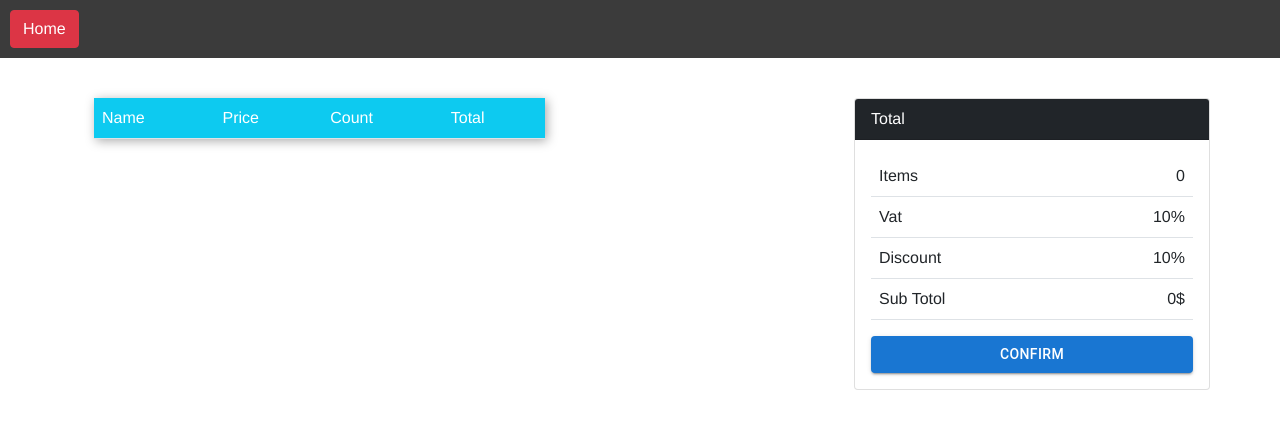
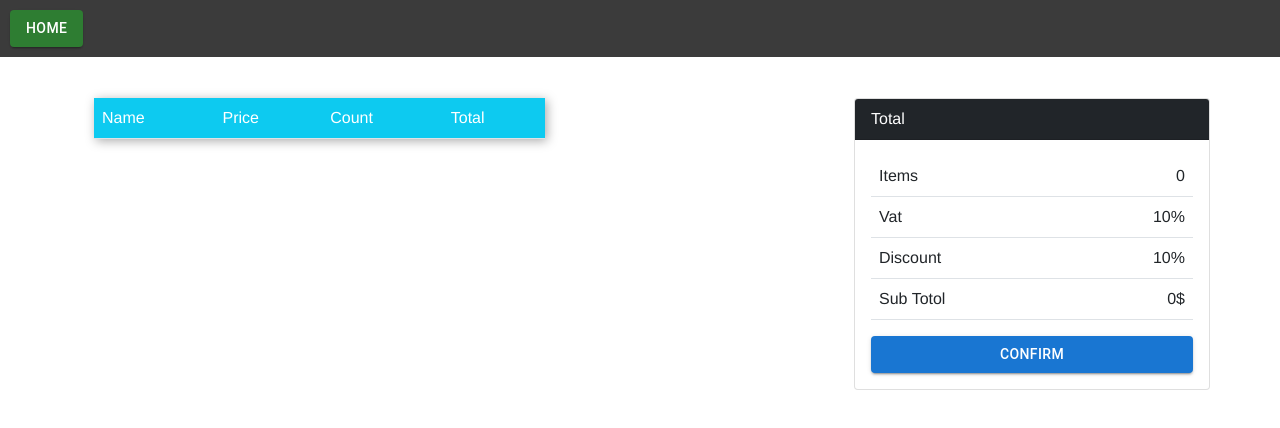
Before and after one commit to shuvooa707/react-shopping-cart, a React (Create React App) app: page /CartPage in a window 1280 px wide. Shown: the top 428 px of the page. Built offline with nearby package versions, Linux system fonts and the light colour scheme.

Commit message:
minor changes

```diff
--- a/package.json
+++ b/package.json
@@ -9,6 +9,7 @@
     "@fortawesome/free-solid-svg-icons": "^5.15.4",
     "@fortawesome/react-fontawesome": "^0.1.16",
     "@mui/material": "^5.4.0",
+    "antd": "^4.18.5",
     "bootstrap": "^5.1.3",
     "fontawesome": "5.6.3",
     "react": "17.0.2",
--- a/src/Navbar.js
+++ b/src/Navbar.js
@@ -6,8 +6,9 @@ import {
     faTrash,
 } from '@fortawesome/free-solid-svg-icons';
 import { BrowserRouter, Route, Link, Switch, Routes, useLocation } from 'react-router-dom';
+import { FontAwesomeIcon } from '@fortawesome/react-fontawesome';
+import { Button, Backdrop, CircularProgress } from '@mui/material';
 
-import { FontAwesomeIcon } from '@fortawesome/react-fontawesome';
 
 export default function Navbar (props) {
     let {totalProduct, totalProductPrice} = props;
@@ -18,7 +19,7 @@ export default function Navbar (props) {
                 location.pathname == "/CartPage"
                 ?
                 <Link to="/">
-                    <button className='btn btn-danger'>Home</button>
+					<Button variant="contained" color='success' className='w-100' >Home</Button>
                 </Link>
                 :
                 <Link to="/CartPage">
```
Also changed, not shown: src/Cart.js (+6 -4 lines), 1 other file (tests, documents, lock files or other folders).
